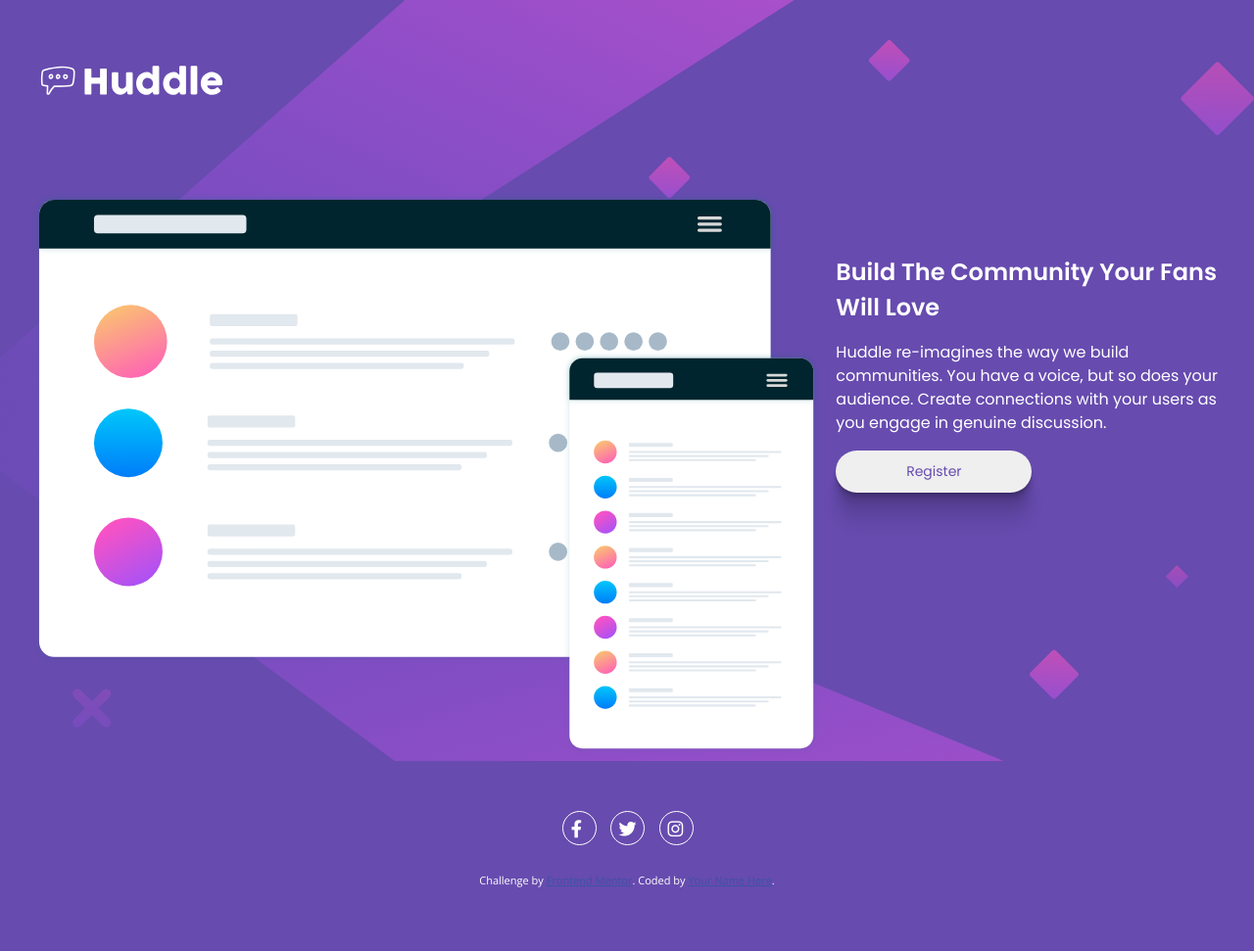
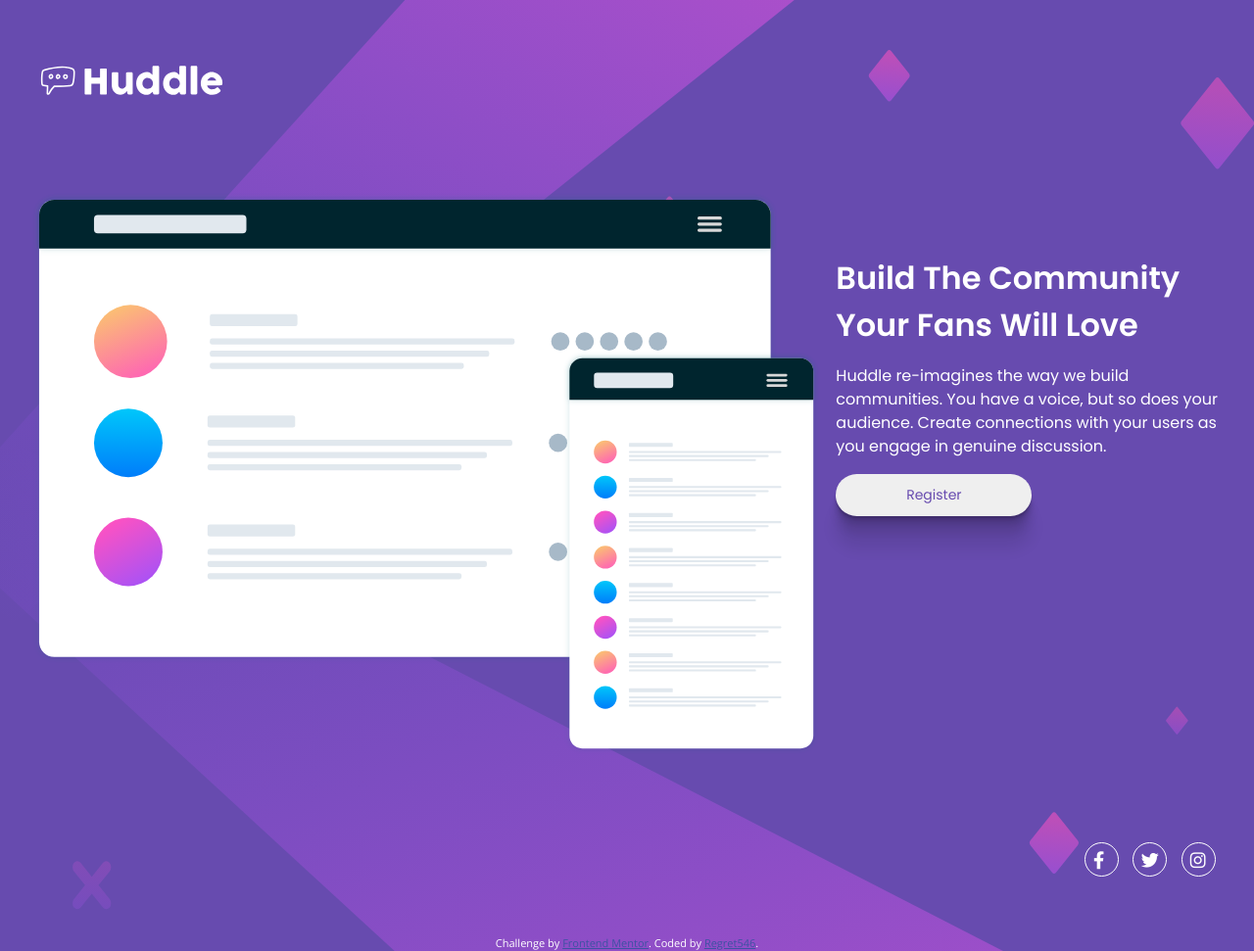
Before and after one commit to regret546/huddle-landing-page-with-single-introductory-section-master, a plain HTML site: page index.html in a window 1280 px wide. Shown: the whole page at 98% size. Before the commit the page ends 907 px from the top, so only its background shows below. Drawn offline with nearby package versions, Linux system fonts and the light colour scheme.

Commit message:
initial web and mobile design

```diff
--- a/apps/scss/layout/_body.scss
+++ b/apps/scss/layout/_body.scss
@@ -11,7 +11,7 @@ body {
   body {
     background: url("/images/bg-desktop.svg") no-repeat;
     background-position: top;
-    background-size: contain;
+    background-size: 100% 100%;
     background-color: var(--clr--violet);
     font-family: var(--ff--primary);
     color: var(--clr--white);
--- a/apps/scss/layout/_footer.scss
+++ b/apps/scss/layout/_footer.scss
@@ -1,4 +1,7 @@
 .footer {
+  display: grid;
+  margin-inline: auto;
+  width: 100px;
   &__social-media {
     ul {
       display: grid;
@@ -45,3 +48,10 @@
     }
   }
 }
+
+@media only screen and (min-width: 900px) {
+  .footer {
+    margin: 2rem;
+    margin-left: auto;
+  }
+}
--- a/apps/scss/layout/_huddle.scss
+++ b/apps/scss/layout/_huddle.scss
@@ -49,6 +49,7 @@
   .huddle {
     max-width: 1440px;
     padding: 2rem 0;
+    padding-bottom: 0;
 
     &__header_logo {
       img {
@@ -77,6 +78,11 @@
         margin-top: 4rem;
         height: 240px;
         grid-column: 3/4;
+
+        h1 {
+          font-size: 2rem;
+        }
+
         .btn-register {
           margin: 0;
           margin-right: auto;
--- a/index.html
+++ b/index.html
@@ -57,7 +57,6 @@
             <button class="btn-register">Register</button>
           </section>
         </div>
-      </main>
         <footer class="footer">
           <div class="footer__social-media">
             <ul>
@@ -67,11 +66,13 @@
             </ul>
           </div>
         </footer>
+      </main>
+
       <p class="attribution">
         Challenge by
         <a href="https://www.frontendmentor.io?ref=challenge" target="_blank"
           >Frontend Mentor</a
-        >. Coded by <a href="#">Your Name Here</a>.
+        >. Coded by <a href="#">Regret546</a>.
       </p>
     </div>
   </body>
```
Also changed, not shown: dist/style.css, 1 other file. Lines whose indentation alone changed are shown as unchanged.
